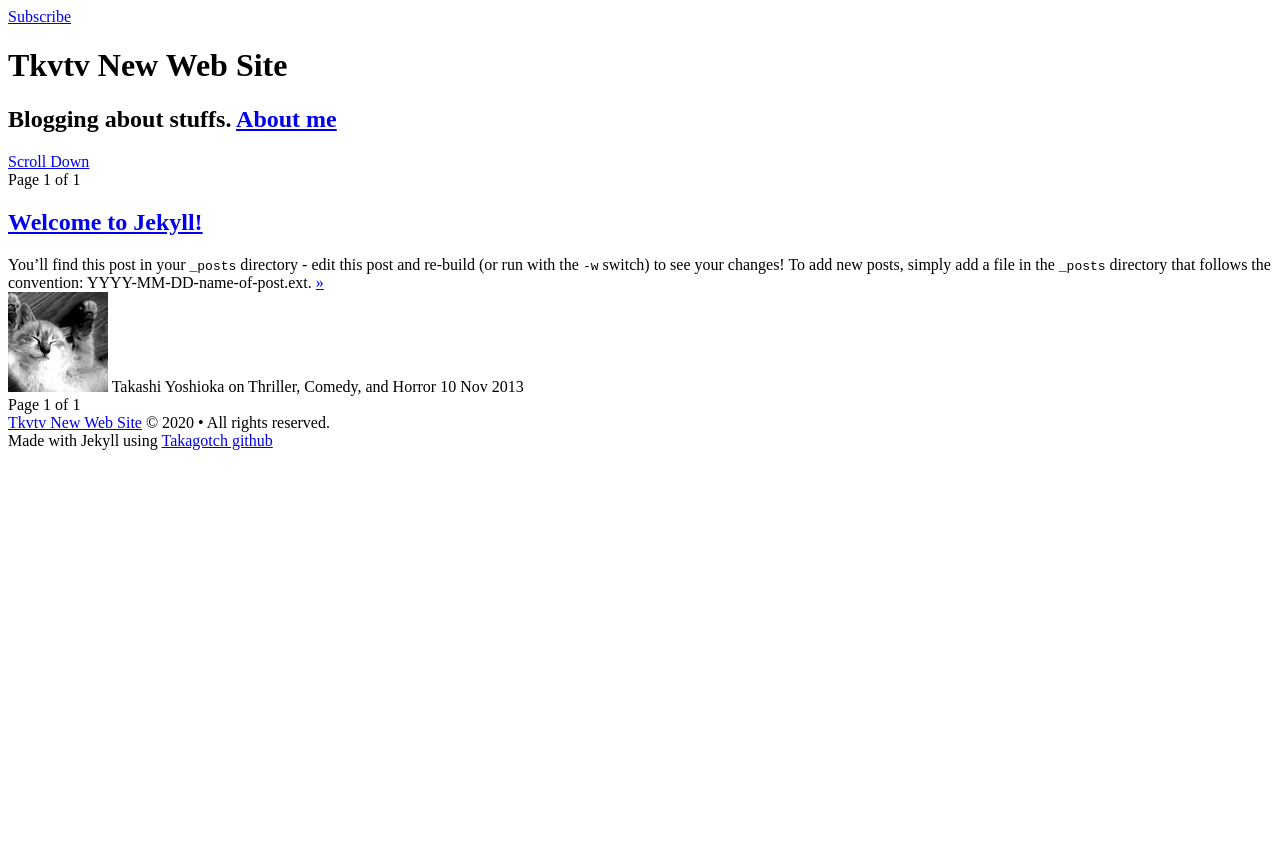
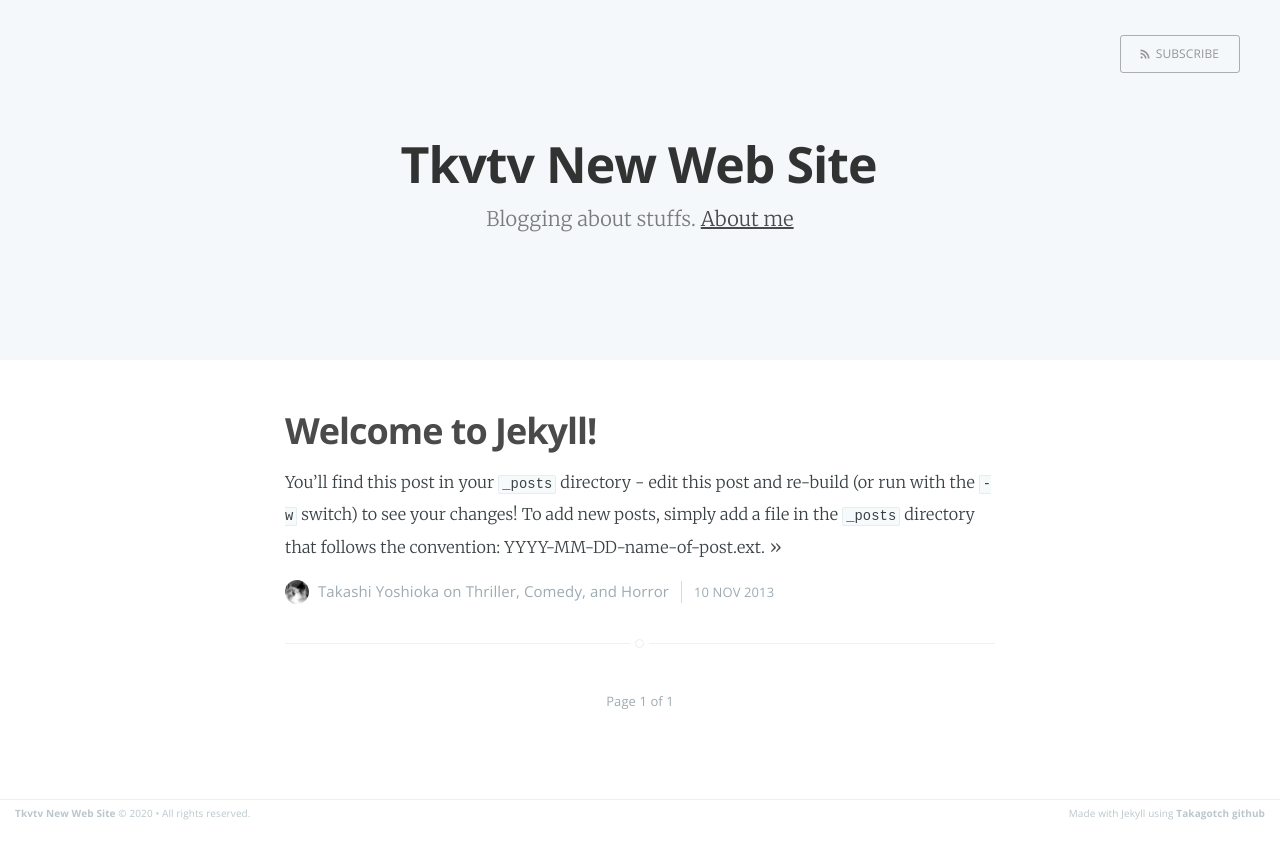
Before and after one commit to takagotch/o2369, a Jekyll site: the page built from index.html, in a window 1280 px wide. Shown: the top 859 px of the page. Built offline with Jekyll 4.4.1, drawn with Linux system fonts in a browser that asks for light colours; the list of posts is cut into pages by our own code.

Commit message:
Update default.html

```diff
--- a/_layouts/default.html
+++ b/_layouts/default.html
@@ -11,10 +11,10 @@
     <meta name="MobileOptimized" content="320" />
     <meta name="viewport" content="width=device-width, initial-scale=1.0" />
 
-    <link rel="stylesheet" type="text/css" "https://takagotch.github.io/page34/assets/css/screen.css" />
+    <link rel="stylesheet" href="{{ site.baseurl }}/assets/css/screen.css" />
     <link rel="stylesheet" type="text/css" href="//fonts.googleapis.com/css?family=Merriweather:300,700,700italic,300italic|Open+Sans:700,400" />
     <!-- Customisation  -->
-    <link rel="stylesheet" type="text/css" href="https://takagotch.github.io/page34/assets/css/main.css" />
+    <link rel="stylesheet" href="{{ site.baseurl }}/assets/css/main.css" />
 
 </head>
 <body class="{% if page.post_class %}{{page.post_class}}{% else %}home-template{% endif %}">
@@ -30,9 +30,9 @@
       </section>
     </footer>
 
-    <script type="text/javascript" src="https://takagotch.github.io/page34/assets/js/jquery-1.11.1.min.js"></script>
-    <script type="text/javascript" src="https://takagotch.github.io/page34/assets/js/jquery.fitvids.js"></script>
-    <script type="text/javascript" src="https://takagotch.github.io/page34/assets/js/index.js"></script>
+    <script src="{{ site.baseurl }}/assets/js/jquery-1.11.1.min.js"></script>
+    <script src="{{ site.baseurl }}/assets/js/jquery.fitvids.js"></script>
+    <script src="{{ site.baseurl }}/assets/js/index.js"></script>
 
     <!-- Google Analytics Tracking code -->
     <script type="text/javascript">
```
